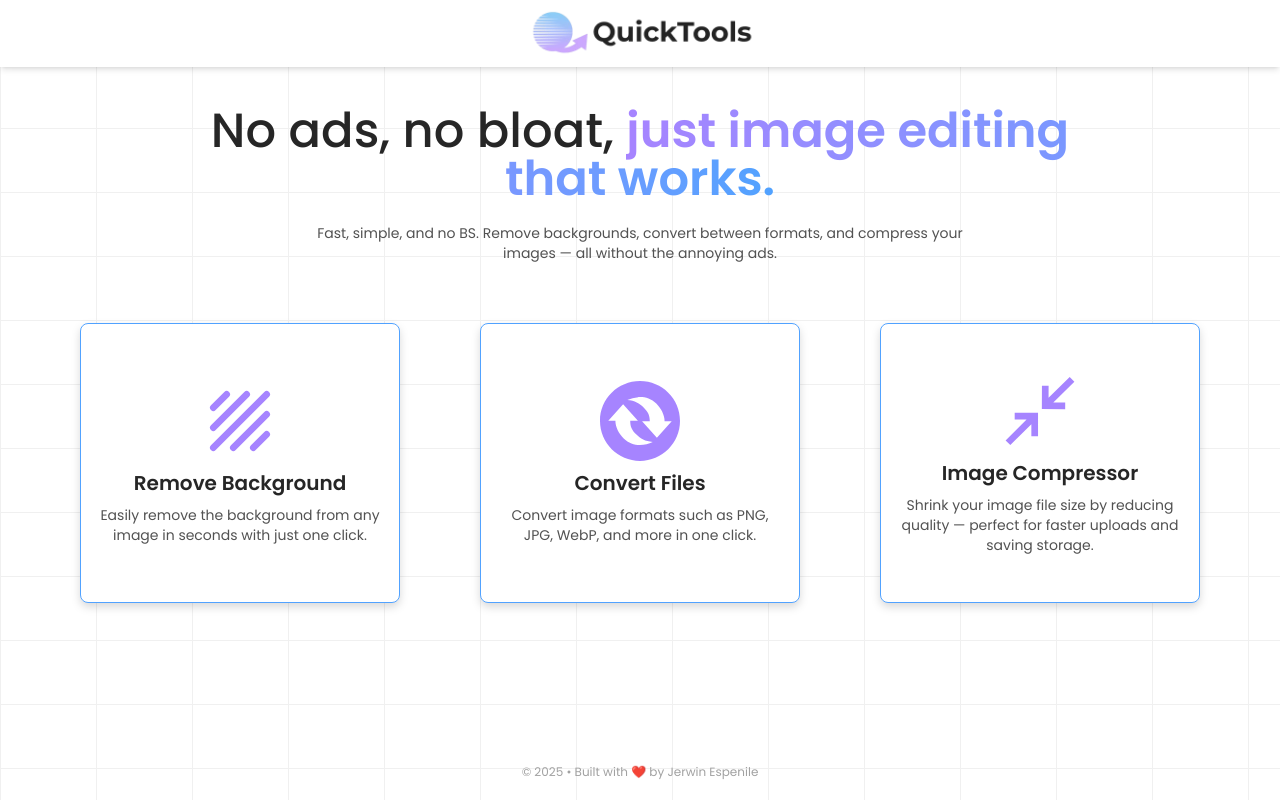
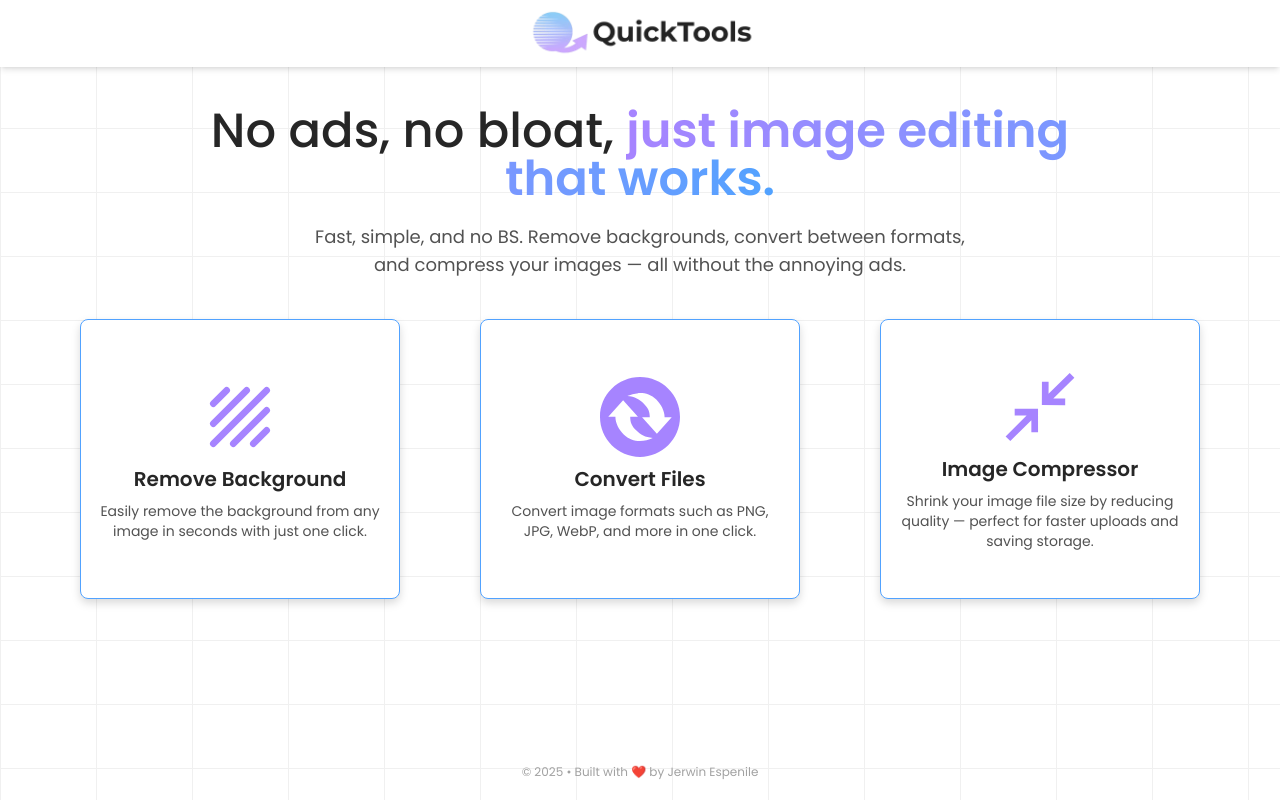
Before and after one commit to jrjrspnl/QuickTools, a React (Vite) app: page / in a window 1280 px wide. Built offline with nearby package versions, Linux system fonts and the light colour scheme.

Commit message:
Change text size

```diff
--- a/src/components/Hero.jsx
+++ b/src/components/Hero.jsx
@@ -10,7 +10,7 @@ const Hero = () => {
               just image editing that works.
             </span>
           </h1>
-          <p className="text-sm md:text-md text-center max-w-2xl my-5 text-neutral-600">
+          <p className="text-base md:text-lg md:text-md text-center max-w-2xl mt-5 text-neutral-600">
             Fast, simple, and no BS. Remove backgrounds, convert between
             formats, and compress your images — all without the annoying ads.
           </p>
```
